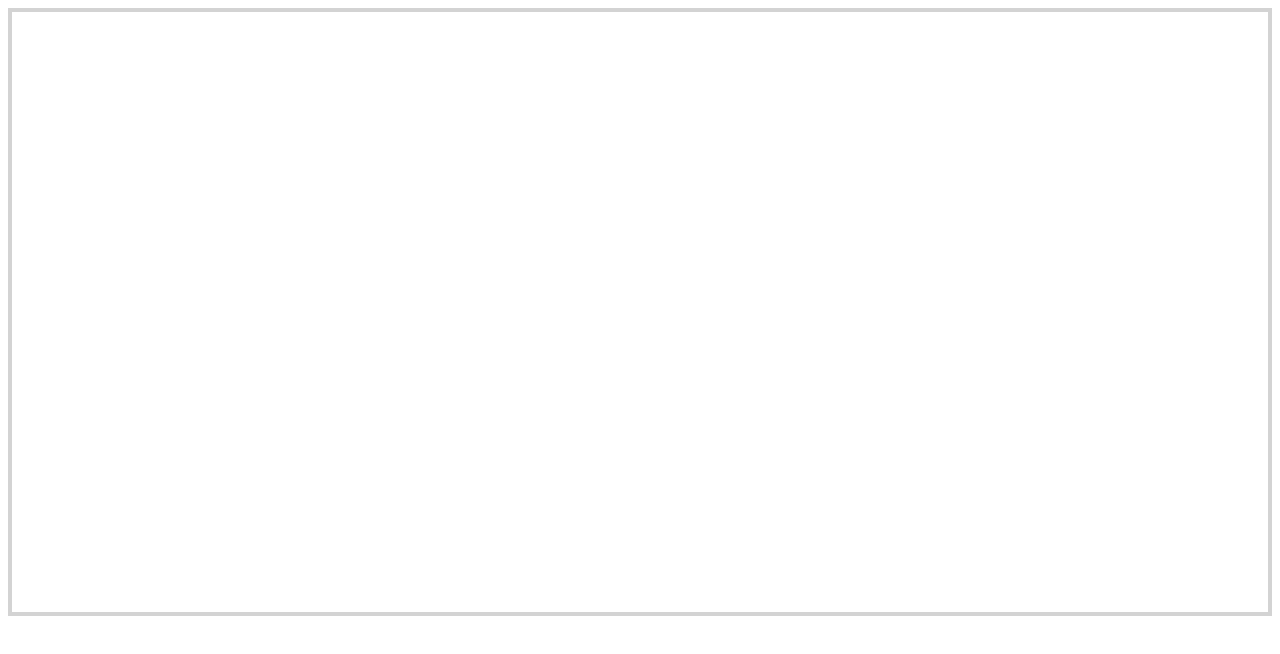
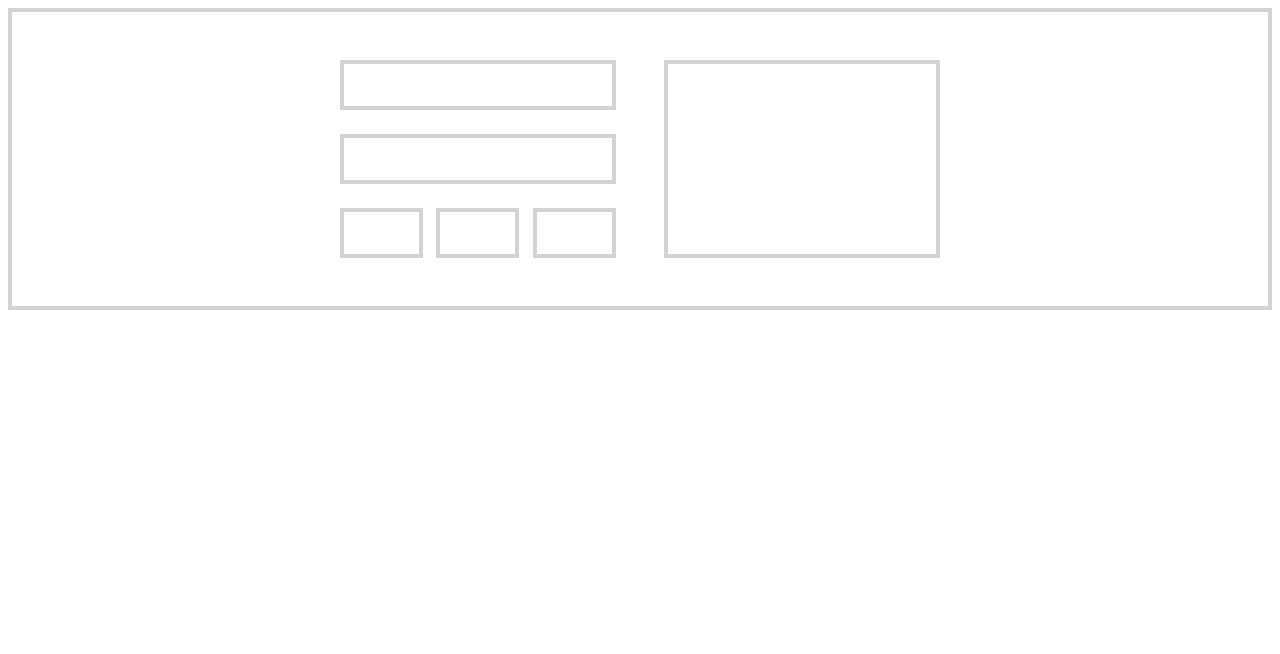
Before and after one commit to Phalcin/Other-Projects, a plain HTML site: page FLEX/index.html in a window 1280 px wide. Drawn offline with Linux system fonts and the light colour scheme.

Commit message:
css layouts

```diff
--- a/FLEX/index.html
+++ b/FLEX/index.html
@@ -10,15 +10,20 @@
 </head>
 
 <body>
-<div class="container">
-  <div class="title"></div>
-  <div class="box"></div>
-  <div class="box"></div>
-  <div class="box"></div>
-  <div class="box"></div>
-  <div class="box"></div>
-  <div class="box"></div>
-</div>
+  <div class="container">
+    <div class="row">
+      <div class="box-left">
+        <div class="box box-small"></div>
+        <div class="box box-small"></div>
+        <div class="small-boxes">
+          <div class="box box-small sm-box"></div>
+          <div class="box box-small sm-box"></div>
+          <div class="box box-small sm-box"></div>
+        </div>
+      </div>
+      <div class="box box-big"></div>
+    </div>
+  </div>
 </body>
 
 </html>
--- a/FLEX/style.css
+++ b/FLEX/style.css
@@ -4,9 +4,44 @@
 
 .container {
   border: 4px solid lightgray;
+  padding: 48px 48px 24px 48px;
+  display: flex;
+  justify-content: center;
+}
+
+.row {
+  width: 100%;
+  max-width: 600px;
+  display: flex;
+  gap: 48px;
 }
 
 .box {
-  width: 100px;
-  height: 100px;
+  /* height: 48px; */
+  border: 4px solid lightgray;
+  margin-bottom: 24px;
 }
+
+.box-small {
+  height: 50px;
+}
+
+.small-boxes {
+  width: 100%;
+  display: flex;
+  justify-content: space-between;
+}
+
+.sm-box {
+  width: 30%;
+}
+
+.box-left {
+  width: 50%;
+  display: flex;
+  flex-direction: column;
+}
+
+.box-big {
+  width: 50%;
+}
```
